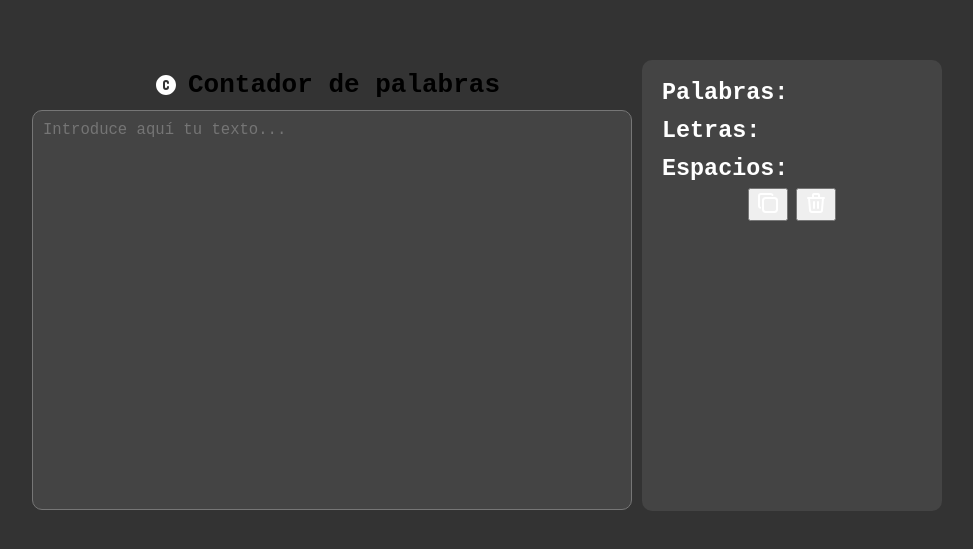
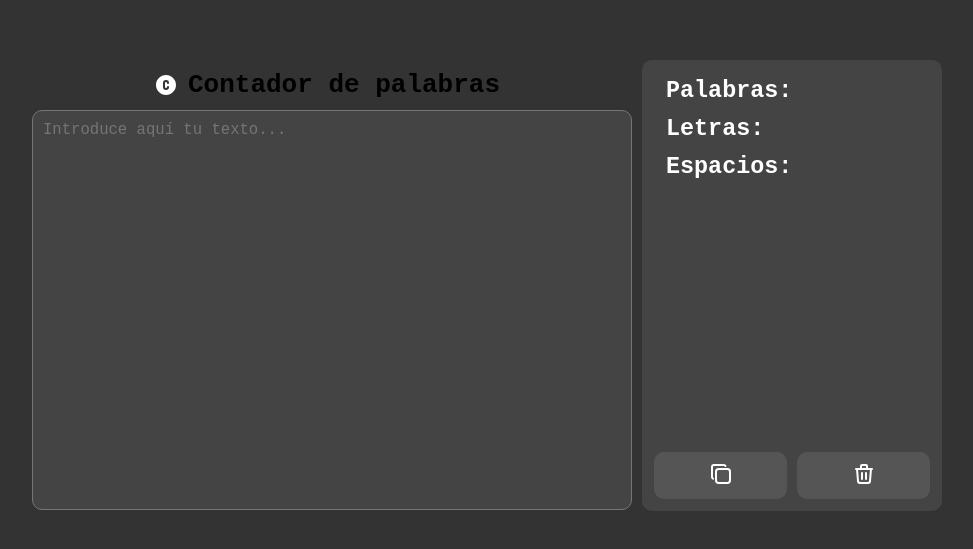
Before and after one commit to juanjk24/words-count, a website built with Vite: page index.html in a window 1280 px wide. Shown: the part 115-664 px from the top of the page, without its empty margins (153-1126 px from the left). Built offline with nearby package versions, Linux system fonts and the light colour scheme.

Commit message:
Add notyf

```diff
--- a/package.json
+++ b/package.json
@@ -9,6 +9,9 @@
     "preview": "vite preview"
   },
   "devDependencies": {
-    "vite": "^5.0.8"
+    "vite": "5.0.8"
+  },
+  "dependencies": {
+    "notyf": "3.10.0"
   }
 }
--- a/src/css/style.css
+++ b/src/css/style.css
@@ -52,9 +52,10 @@ textarea {
 aside {
   display: flex;
   flex-direction: column;
+  justify-content: space-between;
   width: 300px;
   height: 451px;
-  padding: 14px;
+  padding: 12px;
   background-color: #444;
   color: #fff;
   text-align: center;
@@ -63,7 +64,7 @@ aside {
   .words-count-container {
     width: 100%;
     height: auto;
-    padding: 6px;
+    padding: 6px 12px;
     display: flex;
     align-items: center;
     font-size: larger;
@@ -85,4 +86,25 @@ aside {
       background-color: #555;
     }
   }
+
+  footer {
+    display: flex;
+    gap: 10px;
+
+    button {
+      width: 100%;
+      padding: 10px;
+      margin-top: 10px;
+      border: none;
+      border-radius: 10px;
+      background-color: #555;
+      color: #fff;
+      cursor: pointer;
+      transition: all 0.3s ease;
+
+      &:hover {
+        background-color: #666;
+      }
+    }
+  }
 }
```
Also changed, not shown: 1 other file.
